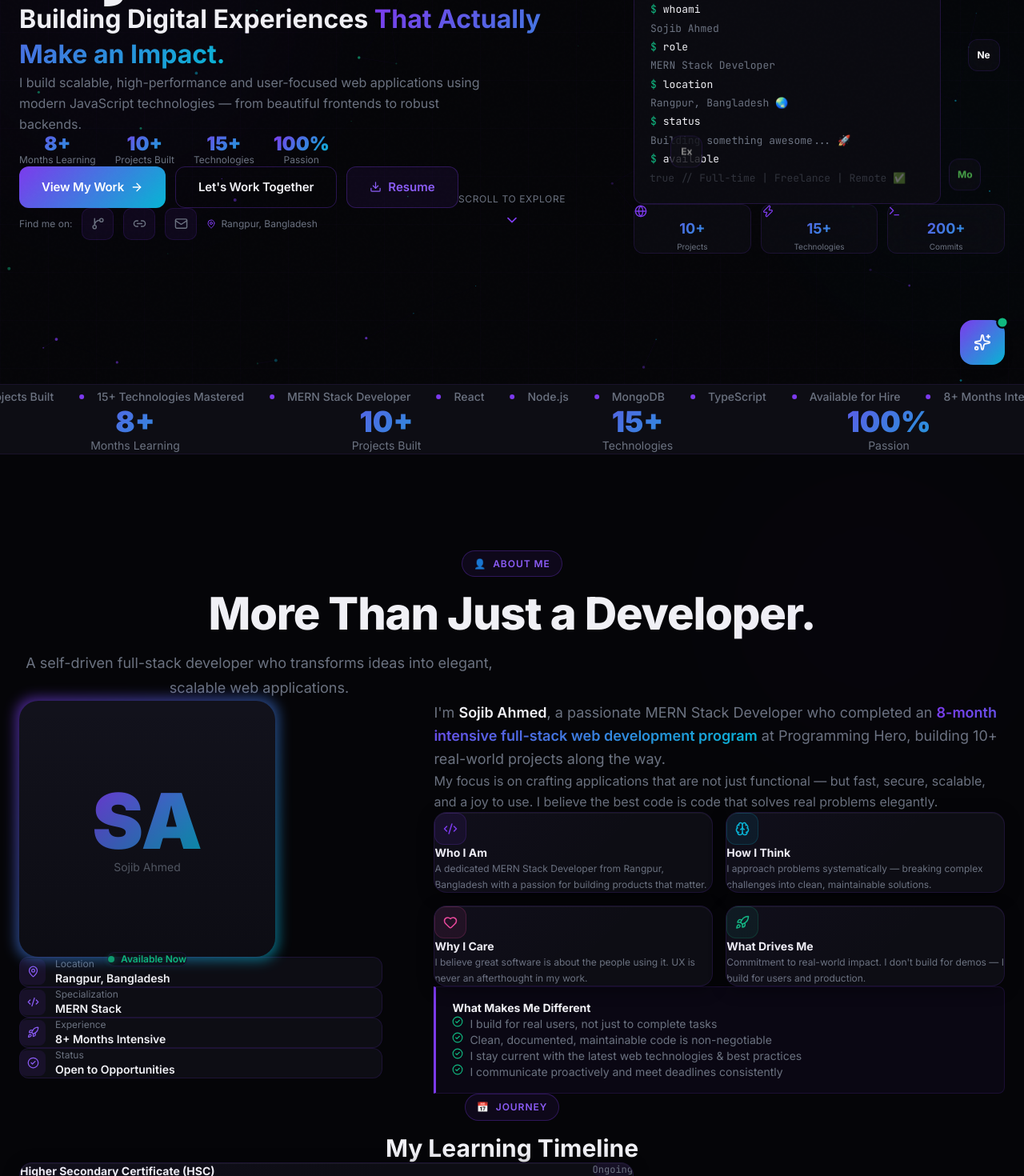
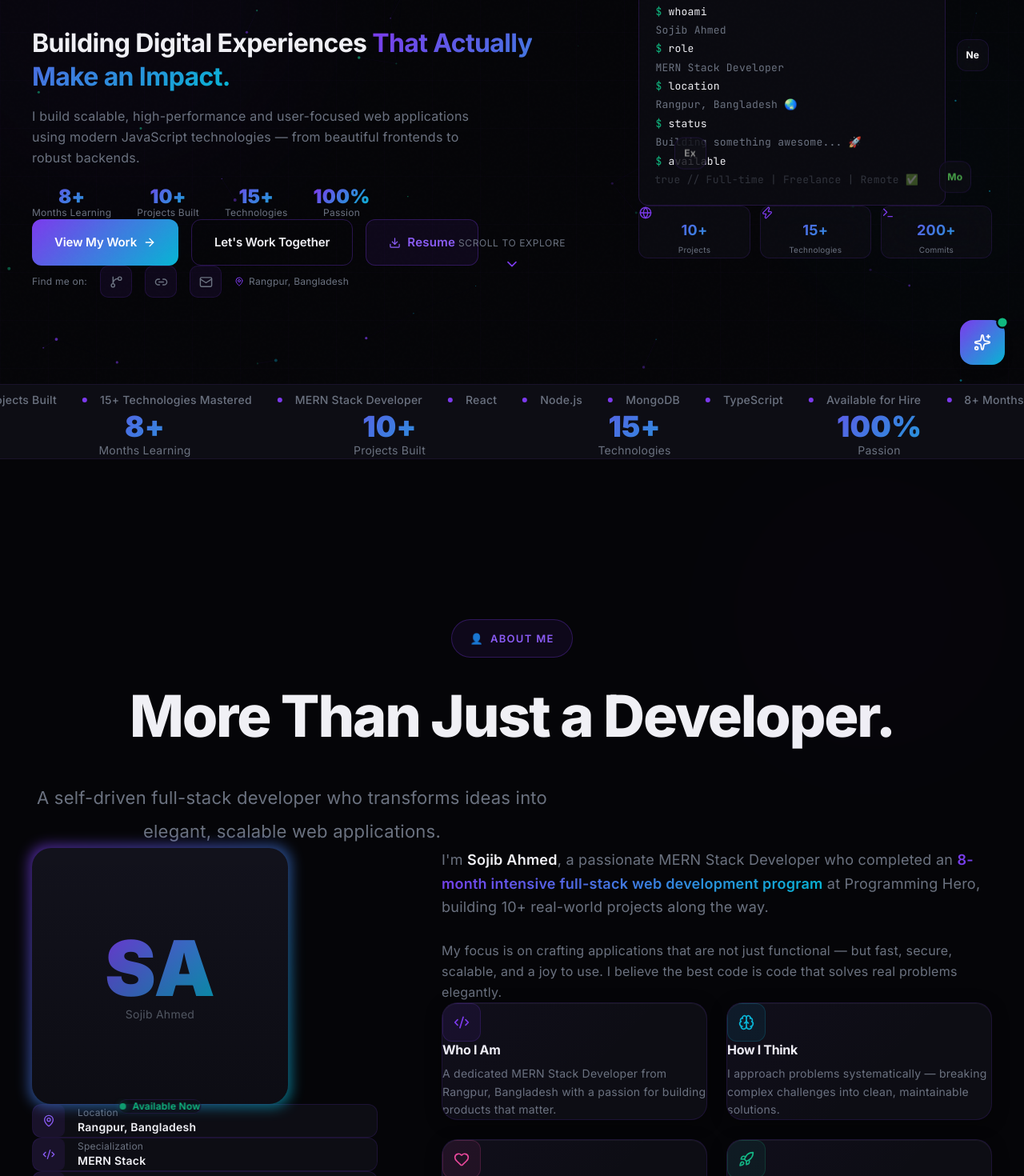
Before and after one commit to sojibahmedshorif25-ai/Sojib-Ahmed-Portfolio, a React (Vite) app in the folder client/: page / in a window 1280 px wide. Shown: the part 320-1790 px from the top of the page at 80% size. Built offline with nearby package versions, Linux system fonts and the light colour scheme.

Commit message:
fix: spacious layout - increased padding, margins, line-heights across all sections

```diff
--- a/client/src/components/sections/About.tsx
+++ b/client/src/components/sections/About.tsx
@@ -49,7 +49,7 @@ export default function About() {
         </motion.div>
 
         {/* Main content */}
-        <div className="grid lg:grid-cols-5 gap-16 items-start mb-24">
+        <div className="grid lg:grid-cols-5 gap-20 items-start mb-32">
           {/* Left: Profile */}
           <motion.div
             initial={{ opacity: 0, x: -40 }}
@@ -58,7 +58,7 @@ export default function About() {
             className="lg:col-span-2"
           >
             {/* Avatar */}
-            <div className="relative mb-8">
+            <div className="relative mb-10">
               <motion.div
                 whileHover={{ scale: 1.02 }}
                 className="relative w-full max-w-xs mx-auto lg:mx-0"
@@ -88,18 +88,18 @@ export default function About() {
             </div>
 
             {/* Quick info */}
-            <div className="mt-8 space-y-3">
+            <div className="mt-10 space-y-4">
               {[
                 { icon: MapPin, label: 'Location', value: 'Rangpur, Bangladesh' },
                 { icon: Code2, label: 'Specialization', value: 'MERN Stack' },
                 { icon: Rocket, label: 'Experience', value: '8+ Months Intensive' },
                 { icon: CheckCircle2, label: 'Status', value: 'Open to Opportunities' },
               ].map(({ icon: Icon, label, value }) => (
-                <div key={label} className="flex items-center gap-3 p-3 rounded-xl"
+                <div key={label} className="flex items-center gap-4 p-4 rounded-xl"
                   style={{ background: 'var(--color-surface)', border: '1px solid var(--color-border)' }}>
-                  <div className="w-8 h-8 rounded-lg flex items-center justify-center flex-shrink-0"
+                  <div className="w-10 h-10 rounded-lg flex items-center justify-center flex-shrink-0"
                     style={{ background: 'rgba(124,58,237,0.1)' }}>
-                    <Icon size={15} className="text-[#8B5CF6]" />
+                    <Icon size={16} className="text-[#8B5CF6]" />
                   </div>
                   <div>
                     <div className="text-xs text-[var(--color-text-secondary)]">{label}</div>
@@ -115,11 +115,11 @@ export default function About() {
             variants={stagger}
             initial="hidden"
             animate={inView ? 'visible' : 'hidden'}
-            className="lg:col-span-3 space-y-8"
+            className="lg:col-span-3 space-y-10"
           >
             {/* Intro paragraph */}
             <motion.div variants={fadeUp}>
-              <p className="text-lg text-[var(--color-text-secondary)] leading-relaxed mb-4">
+              <p className="text-lg text-[var(--color-text-secondary)] leading-relaxed mb-6">
                 I'm <span className="text-[var(--color-text-primary)] font-semibold">Sojib Ahmed</span>, a passionate MERN Stack Developer who completed an{' '}
                 <span className="gradient-text font-semibold">8-month intensive full-stack web development program</span>{' '}
                 at Programming Hero, building 10+ real-world projects along the way.
@@ -130,35 +130,35 @@ export default function About() {
             </motion.div>
 
             {/* Traits grid */}
-            <motion.div variants={stagger} className="grid sm:grid-cols-2 gap-4">
+            <motion.div variants={stagger} className="grid sm:grid-cols-2 gap-6">
               {traits.map(({ icon: Icon, color, title, desc }) => (
                 <motion.div
                   key={title}
                   variants={fadeUp}
                   whileHover={{ scale: 1.02, y: -4 }}
-                  className="card p-5"
+                  className="card p-7"
                 >
-                  <div className="w-10 h-10 rounded-xl flex items-center justify-center mb-3 flex-shrink-0"
+                  <div className="w-12 h-12 rounded-xl flex items-center justify-center mb-4 flex-shrink-0"
                     style={{ background: `${color}15`, border: `1px solid ${color}30` }}>
-                    <Icon size={18} style={{ color }} />
+                    <Icon size={20} style={{ color }} />
                   </div>
-                  <h3 className="text-sm font-bold text-[var(--color-text-primary)] mb-1">{title}</h3>
-                  <p className="text-xs text-[var(--color-text-secondary)] leading-relaxed">{desc}</p>
+                  <h3 className="text-base font-bold text-[var(--color-text-primary)] mb-2">{title}</h3>
+                  <p className="text-sm text-[var(--color-text-secondary)] leading-relaxed">{desc}</p>
                 </motion.div>
               ))}
             </motion.div>
 
             {/* What makes me different */}
             <motion.div variants={fadeUp} className="highlight-box">
-              <h3 className="text-sm font-bold text-[var(--color-text-primary)] mb-2">What Makes Me Different</h3>
-              <ul className="space-y-1.5">
+              <h3 className="text-sm font-bold text-[var(--color-text-primary)] mb-3">What Makes Me Different</h3>
+              <ul className="space-y-2.5">
                 {[
                   "I build for real users, not just to complete tasks",
                   "Clean, documented, maintainable code is non-negotiable",
                   "I stay current with the latest web technologies & best practices",
                   "I communicate proactively and meet deadlines consistently",
                 ].map((point) => (
-                  <li key={point} className="flex items-start gap-2 text-sm text-[var(--color-text-secondary)]">
+                  <li key={point} className="flex items-start gap-2.5 text-sm text-[var(--color-text-secondary)]">
                     <CheckCircle2 size={14} className="text-[#10B981] mt-0.5 flex-shrink-0" />
                     {point}
                   </li>
@@ -173,9 +173,9 @@ export default function About() {
           <motion.div
             initial={{ opacity: 0, y: 20 }}
             animate={timelineInView ? { opacity: 1, y: 0 } : {}}
-            className="text-center mb-12"
+            className="text-center mb-16"
           >
-            <div className="section-badge mx-auto w-fit mb-3">
+            <div className="section-badge mx-auto w-fit mb-4">
               <span>📅</span> Journey
             </div>
             <h3 className="text-3xl font-bold text-[var(--color-text-primary)]">
@@ -188,7 +188,7 @@ export default function About() {
             <div className="absolute left-6 top-0 bottom-0 w-px"
               style={{ background: 'linear-gradient(to bottom, #7C3AED, rgba(124,58,237,0.1))' }} />
 
-            <div className="space-y-6">
+            <div className="space-y-8">
               {timeline.map((item, i) => (
                 <motion.div
                   key={item.id}
@@ -210,14 +210,14 @@ export default function About() {
                   {/* Content */}
                   <motion.div
                     whileHover={{ scale: 1.01 }}
-                    className={`card flex-1 p-5 ${item.highlight ? 'border-[rgba(124,58,237,0.3)]' : ''}`}
+                    className={`card flex-1 p-6 ${item.highlight ? 'border-[rgba(124,58,237,0.3)]' : ''}`}
                   >
-                    <div className="flex items-start justify-between gap-3 mb-2">
+                    <div className="flex items-start justify-between gap-3 mb-3">
                       <div>
                         <h4 className="font-bold text-[var(--color-text-primary)] text-sm">{item.title}</h4>
                         <p className="text-xs text-[#8B5CF6] mt-0.5">{item.subtitle}</p>
                       </div>
-                      <span className="text-xs font-mono text-[var(--color-text-secondary)] whitespace-nowrap px-2 py-1 rounded-lg"
+                      <span className="text-xs font-mono text-[var(--color-text-secondary)] whitespace-nowrap px-2.5 py-1 rounded-lg"
                         style={{ background: 'rgba(124,58,237,0.08)' }}>
                         {item.date}
                       </span>
--- a/client/src/components/sections/Hero.tsx
+++ b/client/src/components/sections/Hero.tsx
@@ -193,7 +193,7 @@ export default function Hero() {
   }, []);
 
   return (
-    <section id="home" className="relative min-h-screen flex items-center overflow-hidden pt-20">
+    <section id="home" className="relative min-h-screen flex items-center overflow-hidden pt-24 pb-16">
       {/* Particle canvas */}
       <canvas
         ref={canvasRef}
@@ -209,8 +209,8 @@ export default function Hero() {
       <div className="orb orb-violet absolute top-20 left-[-100px] w-[500px] h-[500px] opacity-20" aria-hidden="true" />
       <div className="orb orb-cyan absolute bottom-20 right-[-100px] w-[400px] h-[400px] opacity-15" aria-hidden="true" />
 
-      <div className="container-custom relative z-10 py-20">
-        <div className="grid lg:grid-cols-5 gap-12 items-center">
+      <div className="container-custom relative z-10 py-24">
+        <div className="grid lg:grid-cols-5 gap-16 items-center">
           {/* Left Content - 60% */}
           <div className="lg:col-span-3">
             {/* Status badge */}
@@ -218,9 +218,9 @@ export default function Hero() {
               initial={{ opacity: 0, y: 20 }}
               animate={{ opacity: 1, y: 0 }}
               transition={{ duration: 0.6, delay: 0.1 }}
-              className="inline-flex items-center gap-2 mb-6"
+              className="inline-flex items-center gap-2 mb-8"
             >
-              <div className="flex items-center gap-2 px-4 py-2 rounded-full glass border border-[rgba(16,185,129,0.3)]">
+              <div className="flex items-center gap-2 px-5 py-2.5 rounded-full glass border border-[rgba(16,185,129,0.3)]">
                 <div className="status-dot" />
                 <span className="text-xs font-semibold text-[#10B981] tracking-wider uppercase">
                   Available for Freelance & Full-Time
@@ -234,10 +234,10 @@ export default function Hero() {
               animate={{ opacity: 1, y: 0 }}
               transition={{ duration: 0.6, delay: 0.2 }}
             >
-              <p className="text-lg text-[var(--color-text-secondary)] mb-2 font-medium">
+              <p className="text-lg text-[var(--color-text-secondary)] mb-3 font-medium">
                 Hey, I'm 👋
               </p>
-              <h1 className="text-[clamp(48px,7vw,88px)] font-black leading-none tracking-tight text-[var(--color-text-primary)] mb-4">
+              <h1 className="text-[clamp(48px,7vw,88px)] font-black leading-none tracking-tight text-[var(--color-text-primary)] mb-6">
                 Sojib Ahmed
               </h1>
             </motion.div>
@@ -247,7 +247,7 @@ export default function Hero() {
               initial={{ opacity: 0, y: 20 }}
               animate={{ opacity: 1, y: 0 }}
               transition={{ duration: 0.6, delay: 0.3 }}
-              className="mb-5"
+              className="mb-8"
             >
               <h2 className="text-[clamp(20px,3vw,32px)] font-bold leading-snug text-[var(--color-text-primary)]">
                 Building Digital Experiences{' '}
@@ -260,7 +260,7 @@ export default function Hero() {
               initial={{ opacity: 0, y: 20 }}
               animate={{ opacity: 1, y: 0 }}
               transition={{ duration: 0.6, delay: 0.4 }}
-              className="text-base text-[var(--color-text-secondary)] leading-relaxed max-w-xl mb-6"
+              className="text-base text-[var(--color-text-secondary)] leading-relaxed max-w-xl mb-10"
             >
               I build scalable, high-performance and user-focused web applications using modern JavaScript technologies — from beautiful frontends to robust backends.
             </motion.p>
@@ -270,7 +270,7 @@ export default function Hero() {
               initial={{ opacity: 0, y: 20 }}
               animate={{ opacity: 1, y: 0 }}
               transition={{ duration: 0.6, delay: 0.5 }}
-              className="flex flex-wrap items-center gap-6 mb-8"
+              className="flex flex-wrap items-center gap-8 mb-10"
             >
               {[
                 { value: '8+', label: 'Months Learning' },
@@ -280,7 +280,7 @@ export default function Hero() {
               ].map(({ value, label }) => (
                 <div key={label} className="text-center">
                   <div className="text-2xl font-black gradient-text leading-none">{value}</div>
-                  <div className="text-xs text-[var(--color-text-secondary)] mt-0.5">{label}</div>
+                  <div className="text-xs text-[var(--color-text-secondary)] mt-1">{label}</div>
                 </div>
               ))}
             </motion.div>
@@ -290,7 +290,7 @@ export default function Hero() {
               initial={{ opacity: 0, y: 20 }}
               animate={{ opacity: 1, y: 0 }}
               transition={{ duration: 0.6, delay: 0.6 }}
-              className="flex flex-wrap gap-3 mb-8"
+              className="flex flex-wrap gap-4 mb-10"
             >
               <motion.button
                 whileHover={{ scale: 1.03, boxShadow: '0 8px 30px rgba(124,58,237,0.4)' }}
@@ -331,7 +331,7 @@ export default function Hero() {
               initial={{ opacity: 0 }}
               animate={{ opacity: 1 }}
               transition={{ duration: 0.6, delay: 0.7 }}
-              className="flex items-center gap-3"
+              className="flex items-center gap-4"
             >
               <span className="text-xs text-[var(--color-text-secondary)]">Find me on:</span>
               {[
@@ -353,7 +353,7 @@ export default function Hero() {
                   <Icon size={17} />
                 </motion.a>
               ))}
-              <div className="flex items-center gap-1.5 text-xs text-[var(--color-text-secondary)] ml-1">
+              <div className="flex items-center gap-1.5 text-xs text-[var(--color-text-secondary)] ml-2">
                 <MapPin size={12} className="text-[#7C3AED]" />
                 Rangpur, Bangladesh
               </div>
--- a/client/src/styles/globals.css
+++ b/client/src/styles/globals.css
@@ -57,9 +57,24 @@ body {
   background-color: var(--color-bg);
   color: var(--color-text-primary);
   font-family: 'Inter', system-ui, sans-serif;
-  line-height: 1.6;
+  line-height: 2;
+  letter-spacing: 0.015em;
   overflow-x: hidden;
   cursor: none;
+}
+
+p {
+  margin-bottom: 1.5em;
+}
+
+p:last-child {
+  margin-bottom: 0;
+}
+
+h1, h2, h3, h4, h5, h6 {
+  letter-spacing: -0.02em;
+  line-height: 1.3;
+  margin-bottom: 0.5em;
 }
 
 body.light {
@@ -100,6 +115,7 @@ body.light {
 
 .font-mono {
   font-family: 'JetBrains Mono', 'Fira Code', monospace;
+  letter-spacing: normal;
 }
 
 .gradient-text {
@@ -113,16 +129,19 @@ body.light {
 .container-custom {
   max-width: 1280px;
   margin: 0 auto;
-  padding: 0 24px;
+  padding: 0 40px;
 }
 
 .section-padding {
-  padding: 120px 0;
+  padding: 200px 0;
 }
 
 @media (max-width: 768px) {
   .section-padding {
-    padding: 80px 0;
+    padding: 120px 0;
+  }
+  .container-custom {
+    padding: 0 20px;
   }
 }
 
@@ -244,32 +263,34 @@ body.light {
   display: inline-flex;
   align-items: center;
   gap: 8px;
-  padding: 6px 14px;
+  padding: 10px 22px;
   border-radius: 100px;
-  font-size: 12px;
+  font-size: 13px;
   font-weight: 600;
-  letter-spacing: 0.08em;
+  letter-spacing: 0.1em;
   text-transform: uppercase;
   border: 1px solid var(--color-border-light);
   background: rgba(124, 58, 237, 0.08);
   color: #8B5CF6;
-  margin-bottom: 16px;
+  margin-bottom: 32px;
 }
 
 .section-heading {
-  font-size: clamp(32px, 5vw, 56px);
+  font-size: clamp(40px, 6vw, 72px);
   font-weight: 800;
-  line-height: 1.1;
-  letter-spacing: -0.02em;
+  line-height: 1.15;
+  letter-spacing: -0.03em;
   color: var(--color-text-primary);
+  margin-bottom: 20px;
 }
 
 .section-subheading {
-  font-size: 18px;
+  font-size: clamp(18px, 2vw, 22px);
   color: var(--color-text-secondary);
-  max-width: 600px;
-  line-height: 1.7;
-  margin-top: 16px;
+  max-width: 650px;
+  line-height: 1.9;
+  margin-top: 40px;
+  margin-bottom: 64px;
 }
 
 /* ===== BUTTON STYLES ===== */
@@ -356,7 +377,7 @@ body.light {
 .card {
   background: var(--color-surface);
   border: 1px solid var(--color-border);
-  border-radius: 16px;
+  border-radius: 20px;
   box-shadow: var(--shadow-card);
   transition: all 0.4s cubic-bezier(0.4, 0, 0.2, 1);
   overflow: hidden;
@@ -706,15 +727,15 @@ body.light {
 .divider {
   height: 1px;
   background: linear-gradient(to right, transparent, var(--color-border-light), transparent);
-  margin: 80px 0;
+  margin: 100px 0;
 }
 
 .highlight-box {
   background: rgba(124, 58, 237, 0.05);
   border: 1px solid var(--color-border);
   border-left: 3px solid var(--color-violet);
-  border-radius: 0 8px 8px 0;
-  padding: 16px 20px;
+  border-radius: 0 12px 12px 0;
+  padding: 20px 24px;
 }
 
 /* ===== REDUCED MOTION ===== */
```
Also changed, not shown: client/src/components/sections/Contact.tsx (+30 -30 lines), client/src/components/sections/Process.tsx (+9 -9 lines), client/src/components/sections/Projects.tsx (+16 -16 lines), client/src/components/sections/Services.tsx (+10 -10 lines), client/src/components/sections/Skills.tsx (+36 -91 lines), client/src/components/sections/Testimonials.tsx (+8 -8 lines), client/src/data/projects.ts (+10 -10 lines).
